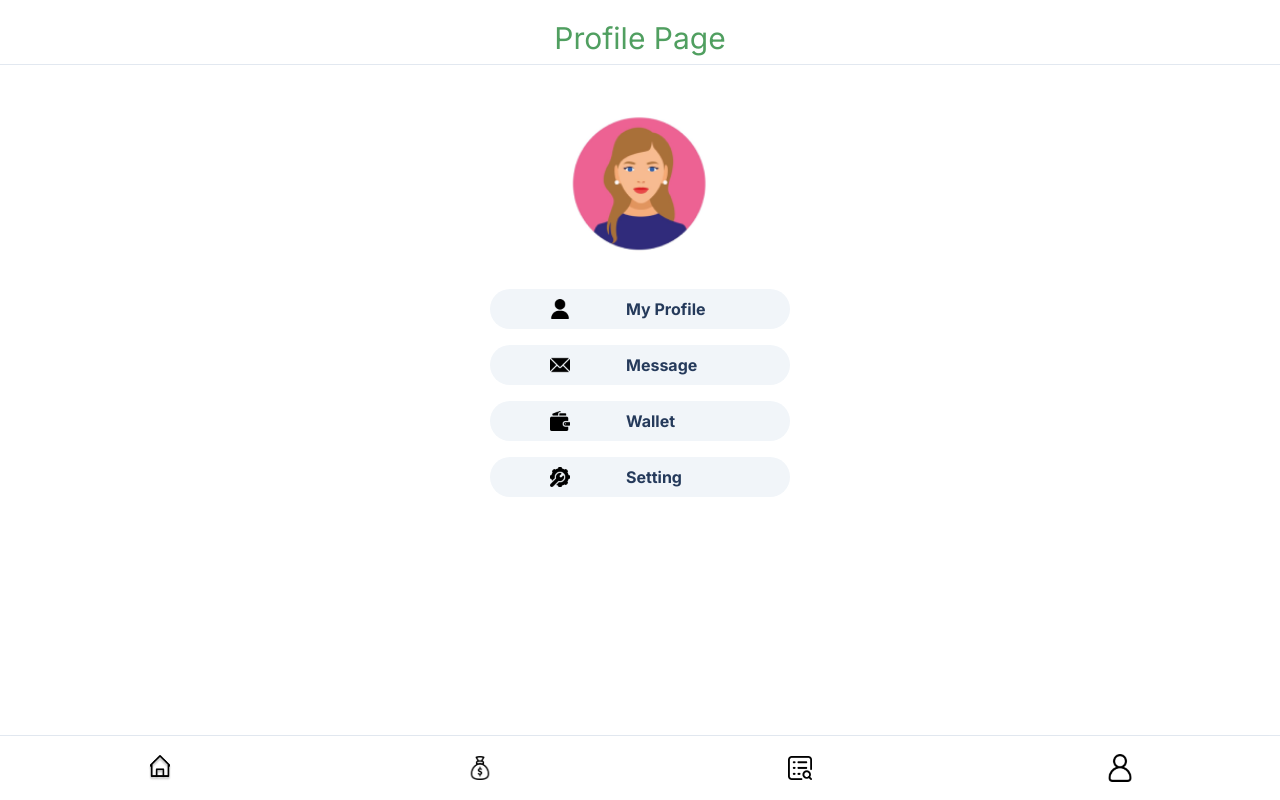
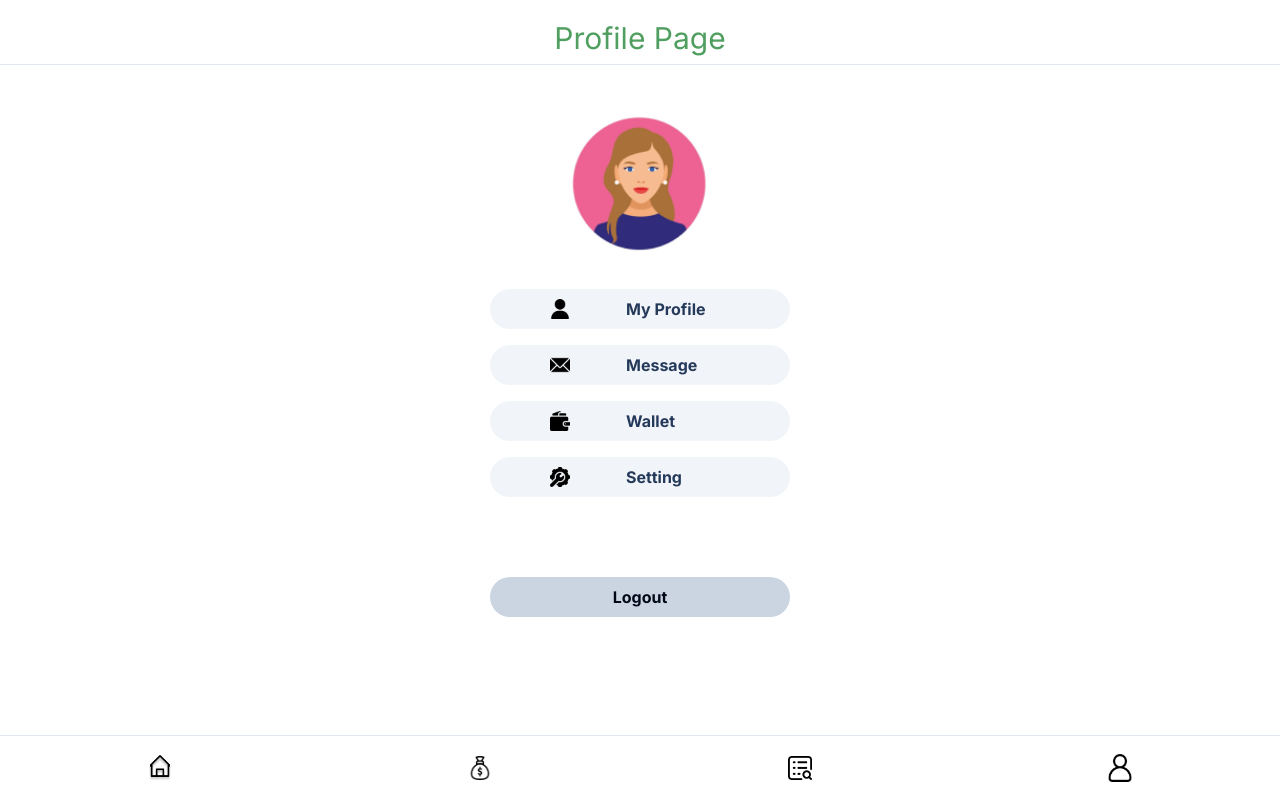
Before and after one commit to SRID-SeekSpot/SeekSpotV1, a Next.js app: page /specialist/profile in a window 1280 px wide. Built offline with nearby package versions, Linux system fonts and the light colour scheme.

Commit message:
Profile Page Layout and Logout

```diff
--- a/app/specialist/profile/page.tsx
+++ b/app/specialist/profile/page.tsx
@@ -36,7 +36,7 @@ export default function Home() {
                     />
                 </div>
             </div>
-            {/* Buttons */}
+            {/* Profile Buttons */}
             <div className="pt-8 space-y-4">
                 <ProfileButton
                     iconSrc="/ProfileIcon/User.png"
@@ -59,6 +59,18 @@ export default function Home() {
                     editable={false}
                 />
             </div>
+            {/* Logout div */}
+            <div className="mt-20">
+                <a href="/">
+                    <div
+                        className={`relative flex flex-col justify-center items-center`}
+                    >
+                        <div className="bg-slate-300 px-5 max-w-[300px] w-full h-10 rounded-3xl justify-center items-center flex flex-row">
+                            <p className="font-bold">Logout</p>
+                        </div>
+                    </div>
+                </a>
+            </div>
             {/* Bottom Navigation Bar */}
             <Navbar navButtons={navButtons} />
         </div>
```
